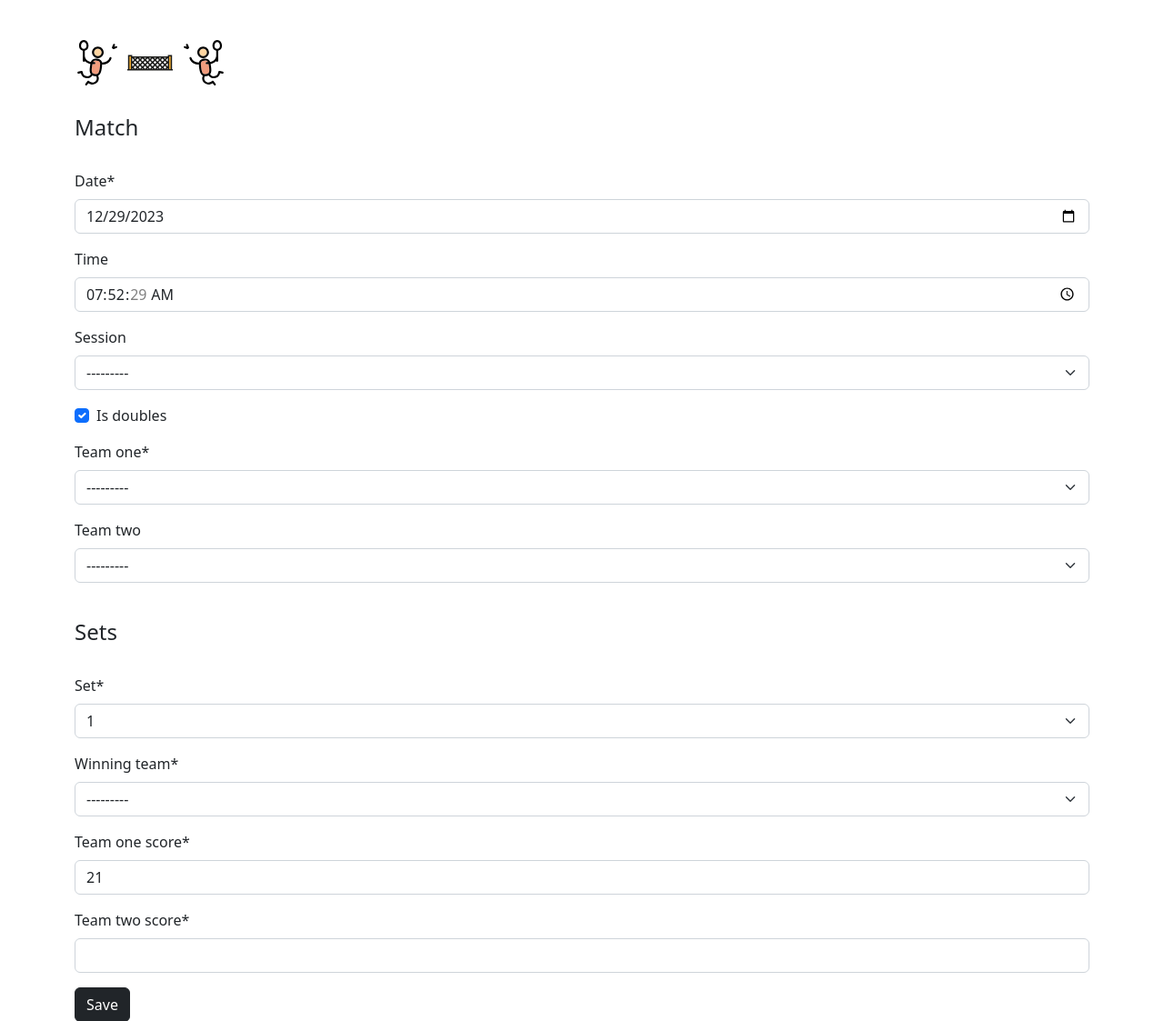
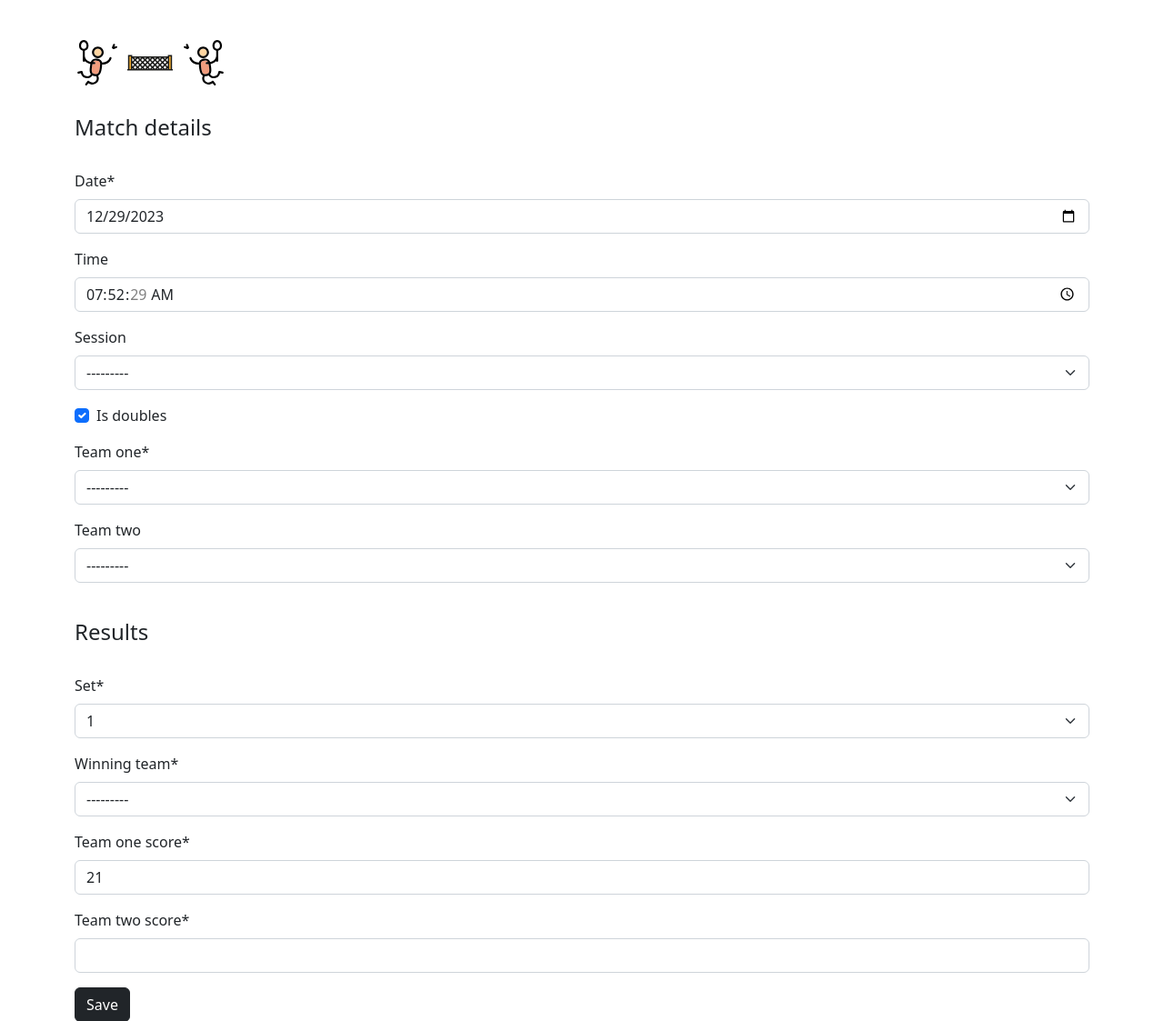
Before and after one commit to AndrewManHayChiu/court, a Django app: page /matches/add_match/ in a window 1280 px wide. Shown: the part 56-1179 px from the top of the page at 91% size. Run offline with Django 4.2, Linux system fonts and the light colour scheme; the visitor is signed in with stand-in values (Sample User, id 1); data that the repository does not hold is empty; some libraries are stand-ins or nearby versions.

Commit message:
Change wording from issue #30

```diff
--- a/matches/templates/matches/create_match_set.html
+++ b/matches/templates/matches/create_match_set.html
@@ -13,11 +13,11 @@
 
     <form method="POST">
         {% csrf_token %}
-        <h4>Match</h4>
+        <h4>Match details</h4>
         <br>
         {{ match_form|crispy }}
         <br>
-        <h4>Sets</h4>
+        <h4>Results</h4>
         <br>
         {{ set_form|crispy }}
         <button class="btn btn-dark" type="submit">Save</button>
```
